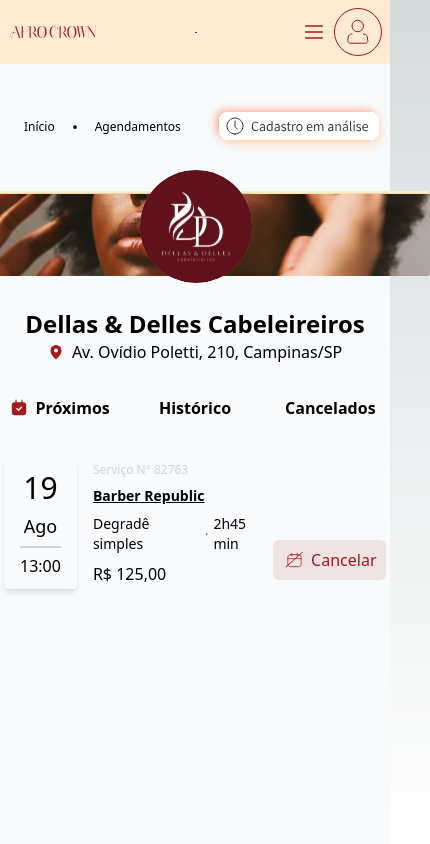
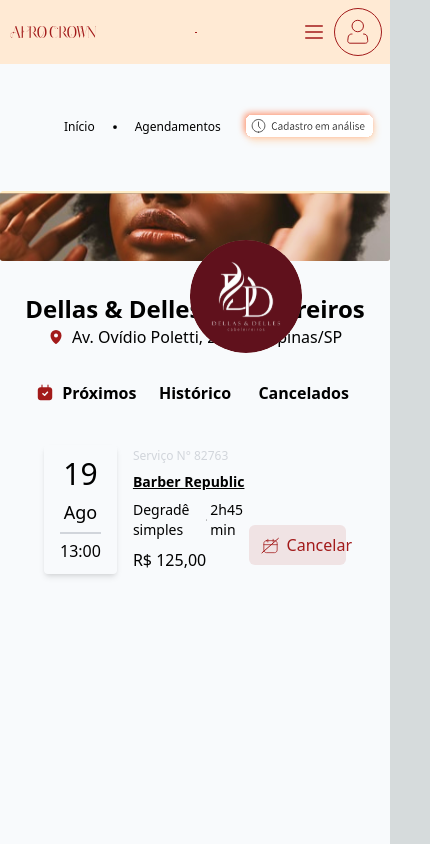
Before and after one commit to Afro-Crown/acw-admin-web, a Next.js app: page /home in a window 390 px wide. Shown: the top 844 px of the page, 430 px wide, since content can reach past the window. Built offline with nearby package versions, Linux system fonts and the light colour scheme; a web font is replaced by a local one.

Commit message:
fix: responsividade

```diff
--- a/src/app/home/components/header.tsx
+++ b/src/app/home/components/header.tsx
@@ -22,7 +22,7 @@ const Header = () => {
     setOpen((prev) => !prev);
   };
   return (
-    <div className="lg:h-[104px] w-screen bg-[#FFEAD4] flex items-center justify-between">
+    <div className="lg:h-[104px] w-full bg-[#FFEAD4] flex items-center justify-between">
       <div className="flex w-1/4 items-center justify-center pl-2">
         <Image src={acLogo} alt="Afro Crown Logo" />
       </div>
--- a/src/app/home/components/profile-cover.tsx
+++ b/src/app/home/components/profile-cover.tsx
@@ -6,17 +6,17 @@ import { MapPin } from "@phosphor-icons/react";
 const ProfileCover = () => {
   return (
     <main>
-      <div className="w-full pb-8">
+      <div className="w-screen">
         <Image
-          className="absolute left-[140px] top-[170px] md:top-[210px] md:left-[300px] lg:left-[620px] lg:top-[275px] w-28 md:w-40 lg:40"
+          className="absolute left-[190px] top-[240px] md:top-[280px] md:left-[390px] lg:left-[480px] lg:top-[325px] xl:left-[620px] xl:top-[330px] 2xl:left-[1060px] 2xl:top-[330px] w-28 md:w-40 lg:w-40 xl:w-40 2xl:w-40"
           alt="imagem do perfil do salão"
           src={userImage}
         />
-        <div className="">
-          <Image alt="Imagem de fundo do perfil" src={profileBg} />
+        <div>
+          <Image alt="Imagem de fundo do perfil" src={profileBg} className="w-screen md:max-w-[984px] lg:max-w-[984px] xl:max-w-[984px] 2xl:max-w-[984px]" />
         </div>
       </div>
-      <div className="text-black w-full flex flex-col items-center">
+      <div className="text-black w-screen flex flex-col pt-8 items-center md:max-w-[984px] lg:max-w-[984px] xl:max-w-[984px] 2xl:max-w-[984px] ">
         <h2 className="text-2xl font-bold">Dellas & Delles Cabeleireiros</h2>
         <h4 className="flex flex-row text-md items-center gap-2">
           <MapPin size={16} color="#A21A1A" weight="fill" />
--- a/src/app/home/components/service-card.tsx
+++ b/src/app/home/components/service-card.tsx
@@ -4,7 +4,7 @@ import Image from "next/image";
 
 const ServiceCard = () => {
   return (
-    <section className="flex flex-row justify-between px-1 md:p-2 lg:p-2 w-screen md:w-[700px] lg:w-[985px] max-w-[984px]">
+    <section className="flex flex-row justify-between px-1 md:p-2 lg:p-2 w-full md:w-[700px] lg:w-[985px] max-w-[984px]">
       <div className="flex flex-row h-[129px] gap-4">
         <div className="flex flex-col items-center justify-around w-10% shadow-md rounded px-4 py-2">
           <span className="text-3xl">19</span>
--- a/src/app/home/page.tsx
+++ b/src/app/home/page.tsx
@@ -19,21 +19,21 @@ import ServiceCard from "../home/components/service-card";
 const HomeScreen = () => {
   const [tab, setTab] = useState<'NEXT' | 'HISTORY' | 'CANCELED'>('NEXT')
   return (
-      <main className="h-screen w-full bg-white">
+      <main className="h-screen w-screen bg-white">
         <Header />
           <section className="h-full w-full bg-slate-50 flex justify-center">
-            <div className="w-[984px] h-full">
-              <div className="h-[15%] flex flex-row justify-between md:px-16 md:text-xs ">
-                <div className="text-black text-xs md:text-base lg:text-base flex pl-16 md:pl-2 lg:pl-2 flex-row items-center h-full lg:px-4">
+            <div className="w-screen md:w-[984px] lg:w-[984px] xl:w-[984px] 2xl:w-[984px] h-full">
+              <div className="h-[15%] flex flex-row justify-between gap-4 md:px-16 md:text-xs w-screen md:max-w-[984px] lg:max-w-[984px] xl:max-w-[984px] 2xl:max-w-[984px]">
+                <div className="text-black text-xs md:text-base lg:text-base flex pl-16 md:pl-2 lg:pl-2 flex-row items-center h-full lg:px-2">
                   <Link href={'../home'}><span>Início</span></Link>
                   <Dot size={40} />
                   <span>Agendamentos</span>
                 </div>
-                <div className="h-full flex items-center pr-10 md:pr-2 lg:pr-2">
+                <div className="h-full w-auto flex items-center pr-2 md:pr-2 lg:pr-2">
                   <Image alt="Cadastro em análise" src={analiseTag} />
                 </div>
               </div>
-              <div>
+              <div className="w-full">
                 <ProfileCover />
               </div>
               <div className="w-full">
--- a/src/app/layout.tsx
+++ b/src/app/layout.tsx
@@ -17,8 +17,8 @@ export default function RootLayout({
   children: React.ReactNode
 }) {
   return (
-    <html lang="en">
-      <body>{children}</body>
+    <html lang="en" className=''>
+      <body className=''>{children}</body>
     </html>
   )
 }
--- a/src/app/page.tsx
+++ b/src/app/page.tsx
@@ -15,7 +15,7 @@ const trirong = Trirong({
 export default function Home() {
   return (
     <main
-      className={`flex bg-[#FFEAD4] min-h-screen flex-col items-center`}
+      className={`flex bg-[#FFEAD4] w-full min-h-screen flex-col items-center`}
     >
       <header className="h-[104px] w-full md:w-[70%] lg:w-[60%] bg-[#FFEAD4] flex items-center justify-between ">
         <div className="flex w-1/2 md:w-2/4 lg:w-1/4 items-center justify-center">
```
